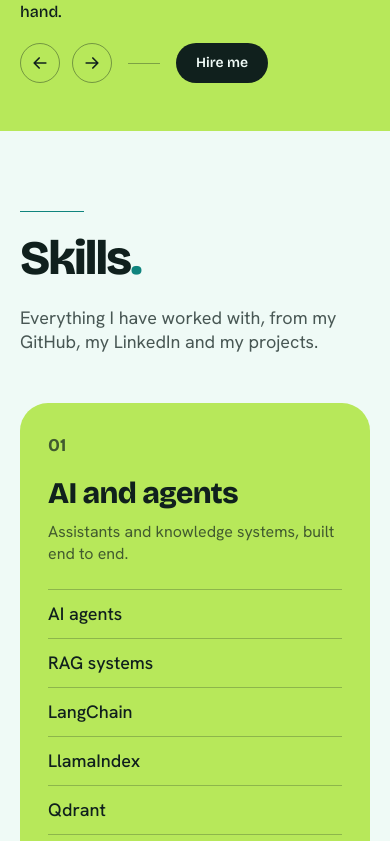
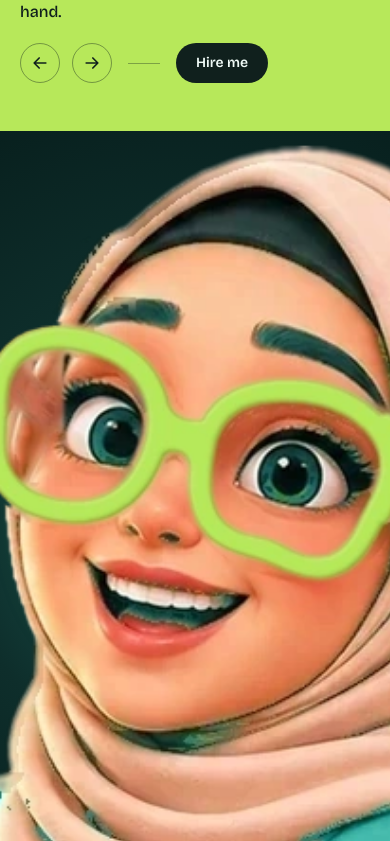
Before and after one commit to Umma-Habiba-Tuly/tuly-portfolio, a Next.js app: page / in a window 390 px wide. Shown: the part 763-1604 px from the top of the page. Built offline with nearby package versions, Linux system fonts and the light colour scheme.

Commit message:
Bring back the zoom-out scene without the workflow; Skills as page three

```diff
--- a/app/page.tsx
+++ b/app/page.tsx
@@ -1,6 +1,7 @@
 import Header from "@/components/Header";
 import Hero from "@/components/Hero";
 import Work from "@/components/Work";
+import ZoomScene from "@/components/ZoomScene";
 import Skills from "@/components/Skills";
 import Showcase from "@/components/Showcase";
 import Services from "@/components/Services";
@@ -12,6 +13,7 @@ export default function Home() {
     <main className="min-h-screen overflow-x-clip">
       <Header />
       <Hero />
+      <ZoomScene />
       <Skills />
       <Showcase />
       <Services />
--- /dev/null
+++ b/components/ZoomScene.tsx
@@ -0,0 +1,168 @@
+"use client";
+
+import Image from "next/image";
+import { useEffect, useRef, useState } from "react";
+
+const clamp = (v: number, a = 0, b = 1) => Math.min(b, Math.max(a, v));
+const ease = (t: number) => t * t * (3 - 2 * t);
+
+// City blocks around the pitch (x, y, w, h, tone)
+const BLOCKS: [number, number, number, number, number][] = [
+  [40, 70, 220, 150, 1], [280, 70, 60, 150, 0], [40, 240, 220, 120, 0], [280, 240, 60, 120, 1],
+  [40, 390, 150, 180, 1], [210, 390, 130, 180, 0], [40, 590, 220, 140, 0], [280, 590, 60, 140, 1],
+  [1260, 70, 60, 150, 1], [1340, 70, 220, 150, 0], [1260, 240, 60, 120, 0], [1340, 240, 220, 120, 1],
+  [1260, 390, 130, 180, 0], [1410, 390, 150, 180, 1], [1260, 590, 60, 140, 1], [1340, 590, 220, 140, 0],
+  [380, -30, 360, 80, 0], [760, -30, 460, 80, 1], [380, 790, 300, 90, 1], [700, 790, 520, 90, 0],
+];
+const TONES = ["#10847E", "#143f3b"];
+
+export default function ZoomScene() {
+  const wrap = useRef<HTMLElement | null>(null);
+  const [p, setP] = useState(0);
+  const [still, setStill] = useState(false);
+
+  useEffect(() => {
+    if (window.matchMedia("(prefers-reduced-motion: reduce)").matches) {
+      setStill(true);
+      setP(1);
+      return;
+    }
+    let raf = 0;
+    const update = () => {
+      cancelAnimationFrame(raf);
+      raf = requestAnimationFrame(() => {
+        const el = wrap.current;
+        if (!el) return;
+        const r = el.getBoundingClientRect();
+        const total = r.height - window.innerHeight;
+        setP(clamp(-r.top / Math.max(total, 1)));
+      });
+    };
+    update();
+    window.addEventListener("scroll", update, { passive: true });
+    window.addEventListener("resize", update);
+    return () => {
+      cancelAnimationFrame(raf);
+      window.removeEventListener("scroll", update);
+      window.removeEventListener("resize", update);
+    };
+  }, []);
+
+  const e = ease(p);
+  const avatarScale = 2.3 - 1.98 * e;
+  const mapScale = 2.2 - 1.2 * e;
+  const spin = -34 * (1 - e);
+  const iris = 34 + 118 * ease(clamp((p - 0.1) / 0.78));
+  const caption = clamp((p - 0.74) / 0.2);
+  const draw = clamp((p - 0.3) / 0.45);
+  const blocksIn = clamp((p - 0.25) / 0.4);
+
+  return (
+    <section
+      ref={wrap}
+      id="scene"
+      aria-label="Zoom out from the avatar"
+      className={`on-deep relative bg-deep text-surface ${still ? "" : "h-[270vh]"}`}
+    >
+      <div className={`${still ? "relative h-[34rem]" : "sticky top-16 h-[calc(100vh-4rem)]"} overflow-hidden`}>
+        <div
+          aria-hidden="true"
+          className="absolute inset-0"
+          style={{ background: "radial-gradient(circle at 50% 50%, #1b5e57 0%, #0E2E2B 55%, #08201e 100%)" }}
+        />
+
+        <div
+          className="absolute inset-0"
+          style={{ clipPath: `circle(${iris}vmin at 50% 50%)`, WebkitClipPath: `circle(${iris}vmin at 50% 50%)` }}
+        >
+          <div className="absolute inset-0 bg-ink" />
+          <svg
+            viewBox="0 -45 1600 900"
+            preserveAspectRatio="xMidYMid slice"
+            className="absolute inset-0 h-full w-full"
+            style={{ transform: `rotate(${spin}deg) scale(${mapScale})`, transformOrigin: "50% 52%" }}
+            aria-hidden="true"
+          >
+            <defs>
+              <pattern id="grid2" width="50" height="50" patternUnits="userSpaceOnUse">
+                <path d="M50 0H0V50" fill="none" stroke="#EFFAF6" strokeOpacity="0.05" />
+              </pattern>
+              <radialGradient id="glow2" cx="50%" cy="55%" r="55%">
+                <stop offset="0" stopColor="#10847E" stopOpacity="0.4" />
+                <stop offset="1" stopColor="#10847E" stopOpacity="0" />
+              </radialGradient>
+              <filter id="soft2" x="-20%" y="-20%" width="140%" height="140%">
+                <feDropShadow dx="0" dy="10" stdDeviation="12" floodColor="#000" floodOpacity="0.4" />
+              </filter>
+            </defs>
+            <rect x="0" y="-45" width="1600" height="900" fill="url(#grid2)" />
+
+            {/* blocks around, like a city seen from above */}
+            <g opacity={blocksIn}>
+              {BLOCKS.map(([x, y, w, h, t], i) => (
+                <rect key={i} x={x} y={y} width={w} height={h} rx="16" fill={TONES[t]} fillOpacity={t ? 0.9 : 0.55} stroke="#EFFAF6" strokeOpacity="0.08" />
+              ))}
+            </g>
+
+            {/* the pitch */}
+            <g filter="url(#soft2)">
+              <rect x="400" y="120" width="800" height="650" rx="26" fill="#0b2a27" />
+              {[0, 1, 2, 3, 4, 5].map((i) => (
+                <rect key={i} x="400" y={120 + i * 108.3} width="800" height="108.3" fill={i % 2 ? "#0d332f" : "#0b2a27"} />
+              ))}
+            </g>
+            <rect x="400" y="120" width="800" height="650" rx="26" fill="none" stroke="#B7E85A" strokeWidth="4" pathLength={1} strokeDasharray="1" strokeDashoffset={1 - draw} />
+            <g fill="none" stroke="#B7E85A" strokeWidth="3" strokeOpacity="0.9">
+              <path d="M400 445H1200" pathLength={1} strokeDasharray="1" strokeDashoffset={1 - draw} />
+              <path d="M620 120V240H980V120" pathLength={1} strokeDasharray="1" strokeDashoffset={1 - draw} />
+              <path d="M620 770V650H980V770" pathLength={1} strokeDasharray="1" strokeDashoffset={1 - draw} />
+              <path d="M720 120V170H880V120" pathLength={1} strokeDasharray="1" strokeDashoffset={1 - draw} />
+              <path d="M720 770V720H880V770" pathLength={1} strokeDasharray="1" strokeDashoffset={1 - draw} />
+              <circle cx="800" cy="445" r="110" pathLength={1} strokeDasharray="1" strokeDashoffset={1 - draw} />
+            </g>
+
+            {/* the figure stands in the centre circle */}
+            <circle cx="800" cy="445" r="110" fill="#0E2E2B" fillOpacity="0.85" stroke="#B7E85A" strokeWidth="3" />
+            <circle cx="800" cy="445" r="138" fill="none" stroke="#EFFAF6" strokeOpacity="0.25" strokeDasharray="4 10" />
+          </svg>
+        </div>
+
+        <div
+          aria-hidden="true"
+          className="pointer-events-none absolute left-1/2 top-1/2 rounded-full border-[3px] border-accent/70"
+          style={{
+            width: `${iris * 2}vmin`,
+            height: `${iris * 2}vmin`,
+            transform: "translate(-50%, -50%)",
+            opacity: clamp(1 - (p - 0.12) / 0.45),
+            boxShadow: "0 0 60px 6px rgba(183,232,90,0.35), inset 0 0 50px 4px rgba(183,232,90,0.18)",
+          }}
+        />
+
+        <div className="pointer-events-none absolute inset-0 flex items-center justify-center">
+          <div
+            className="relative"
+            style={{
+              height: "min(70vh, 34rem)",
+              aspectRatio: "584 / 661",
+              transform: `translateY(${(1 - e) * 0.2 * 100 + e * 6}%) scale(${avatarScale})`,
+              transformOrigin: "52% 30%",
+              filter: `drop-shadow(0 ${14 * e}px ${30 * e}px rgba(0,0,0,0.45))`,
+            }}
+          >
+            <Image src="/images/avatar-jprim3.webp" alt="Illustrated avatar of Umma Habiba Tuly" fill sizes="34rem" className="object-contain object-bottom" />
+          </div>
+        </div>
+
+        <div
+          className="absolute inset-x-0 bottom-0 bg-gradient-to-t from-ink via-ink/85 to-transparent px-5 pb-6 pt-16 text-center sm:pb-9"
+          style={{ opacity: caption, transform: `translateY(${(1 - caption) * 16}px)` }}
+        >
+          <p className="font-display mx-auto max-w-2xl text-2xl font-bold leading-tight tracking-tight sm:text-4xl">
+            Zoom out. <span className="text-accent">This is what I work with.</span>
+          </p>
+        </div>
+      </div>
+    </section>
+  );
+}
```
